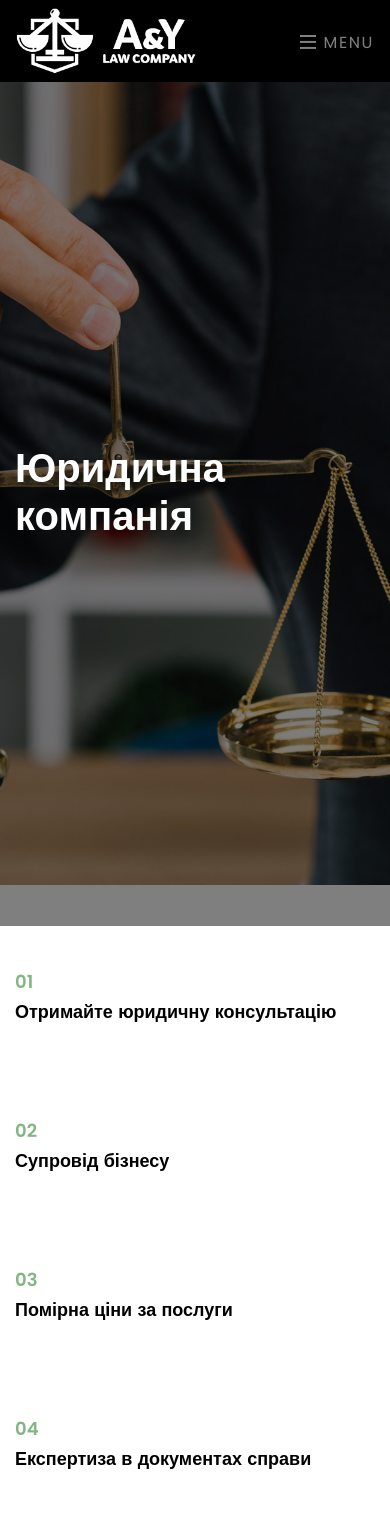
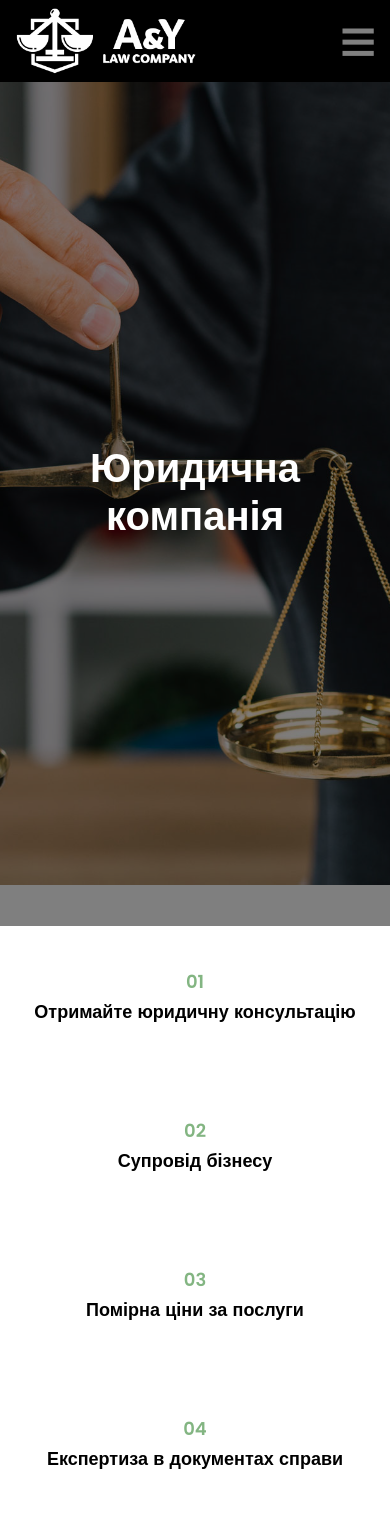
Before and after one commit to d1buts/law, a Nuxt app: page / in a window 390 px wide. Shown: the top 1530 px of the page. Built offline with nearby package versions, Linux system fonts and the light colour scheme; a web font is replaced by a local one.

Commit message:
edited partners section

```diff
--- a/components/VHeader.vue
+++ b/components/VHeader.vue
@@ -8,7 +8,7 @@
       <button class="navbar-toggler" type="button" data-toggle="collapse" data-target="#ftco-nav"
               aria-controls="ftco-nav"
               aria-expanded="false" aria-label="Toggle navigation">
-        <span class="oi oi-menu"></span> Menu
+        <span class="oi oi-menu"></span>
       </button>
 
       <div class="collapse navbar-collapse" id="ftco-nav">
@@ -63,11 +63,13 @@ export default {
   width: 220px;
 }
 
+
 .logo.white {
   width: 180px;
 }
 
 .logo.dark {
+  width: 180px;
   display: none;
 }
 
@@ -81,4 +83,9 @@ export default {
 .ftco-navbar-light.scrolled .logo.dark {
   display: block;
 }
+
+.oi {
+  font-size: 30px;
+  font-weight: 800;
+}
 </style>
--- a/pages/index.vue
+++ b/pages/index.vue
@@ -8,9 +8,9 @@
       <div class="container-fluid px-md-5">
         <div class="row no-gutters slider-text js-fullheight align-items-center justify-content-start"
              data-scrollax-parent="true">
-          <div class="col-md-6 ftco-animate">
+          <div class="col ftco-animate">
 <!--            <h2 class="subheading">Юридична компанія</h2>-->
-            <h1 class="mb-4">Юридична компанія</h1>
+            <h1 class="mb-4 intro-title">Юридична компанія</h1>
           </div>
         </div>
       </div>
@@ -19,28 +19,28 @@
     <section class="ftco-section ftco-no-pb ftco-no-pt services-section">
       <div class="container-fluid px-md-5 py-3">
         <div class="row py-4 d-flex">
-          <div class="col-md-3 services align-self-stretch ftco-animate">
+          <div class="col-md-3 text-center services align-self-stretch ftco-animate">
             <div class="media-body">
               <span class="num">01</span>
               <h3 class="heading mb-3"><a href="#">Отримайте юридичну консультацію</a></h3>
               <p>Far far away, behind the word mountains, far from the countries</p>
             </div>
           </div>
-          <div class="col-md-3 services align-self-stretch ftco-animate">
+          <div class="col-md-3 text-center services align-self-stretch ftco-animate">
             <div class="media-body">
               <span class="num">02</span>
               <h3 class="heading mb-3"><a href="#">Супровід бізнесу</a></h3>
               <p>Far far away, behind the word mountains, far from the countries</p>
             </div>
           </div>
-          <div class="col-md-3 services align-self-stretch ftco-animate">
+          <div class="col-md-3 text-center services align-self-stretch ftco-animate">
             <div class="media-body">
               <span class="num">03</span>
               <h3 class="heading mb-3"><a href="#">Помірна ціни за послуги</a></h3>
               <p>Far far away, behind the word mountains, far from the countries</p>
             </div>
           </div>
-          <div class="col-md-3 services align-self-stretch ftco-animate">
+          <div class="col-md-3 text-center services align-self-stretch ftco-animate">
             <div class="media-body">
               <span class="num">04</span>
               <h3 class="heading mb-3"><a href="#">Експертиза в документах справи</a></h3>
@@ -54,13 +54,13 @@
     <section class="ftco-section ftco-no-pt">
       <div class="container">
         <div class="row d-flex">
-          <div class="col-md-6 d-flex">
+          <div class="col-sm-6 d-flex">
             <div
-              class="img img-video d-flex align-self-stretch align-items-center justify-content-center justify-content-md-end">
+              class="img d-flex  align-items-start justify-content-center justify-content-md-center pt-5">
               <img src="images/main/LAS.jpg" alt="">
             </div>
           </div>
-          <div class="col-md-6 px-5 py-5">
+          <div class="col-sm-6 p-3 px-md-5 py-4">
             <div class="row justify-content-start pt-3 pb-3">
               <div class="col-md-12 heading-section ftco-animate">
                 <span class="subheading">Партнер. Адвокат</span>
@@ -83,7 +83,7 @@
     <section class="ftco-section ftco-no-pt ftco-no-pb">
       <div class="container">
         <div class="row d-flex">
-          <div class="col-md-6 px-5 py-5">
+          <div class="col-sm-6 p-3 px-md-5 py-4">
             <div class="row justify-content-start pt-3 pb-3">
               <div class="col-md-12 heading-section ftco-animate">
                 <span class="subheading">Партнер. Адвокат</span>
@@ -99,9 +99,9 @@
               </div>
             </div>
           </div>
-          <div class="col-md-6 d-flex">
+          <div class="col-sm-6 d-flex">
             <div
-              class="img img-video d-flex align-self-stretch align-items-center justify-content-center justify-content-md-end">
+              class="img d-flex align-self-stretch align-items-center justify-content-center justify-content-md-end pt-5">
               <img src="images/main/GJA.jpg" alt="">
             </div>
           </div>
@@ -178,7 +178,11 @@ export default {
 </script>
 
 <style lang="scss" scoped>
-
+@media (max-width: 576px) {
+  h1.intro-title {
+    text-align: center;
+  }
+}
 a.practice-area {
   position: relative;
 
@@ -213,4 +217,13 @@ a.practice-area {
     }
   }
 }
+
+.media-body {
+  transition: .2s;
+
+  &:hover {
+    transform: scale(1.1);
+  }
+}
+
 </style>
```
Also changed, not shown: static/css/style.css.
